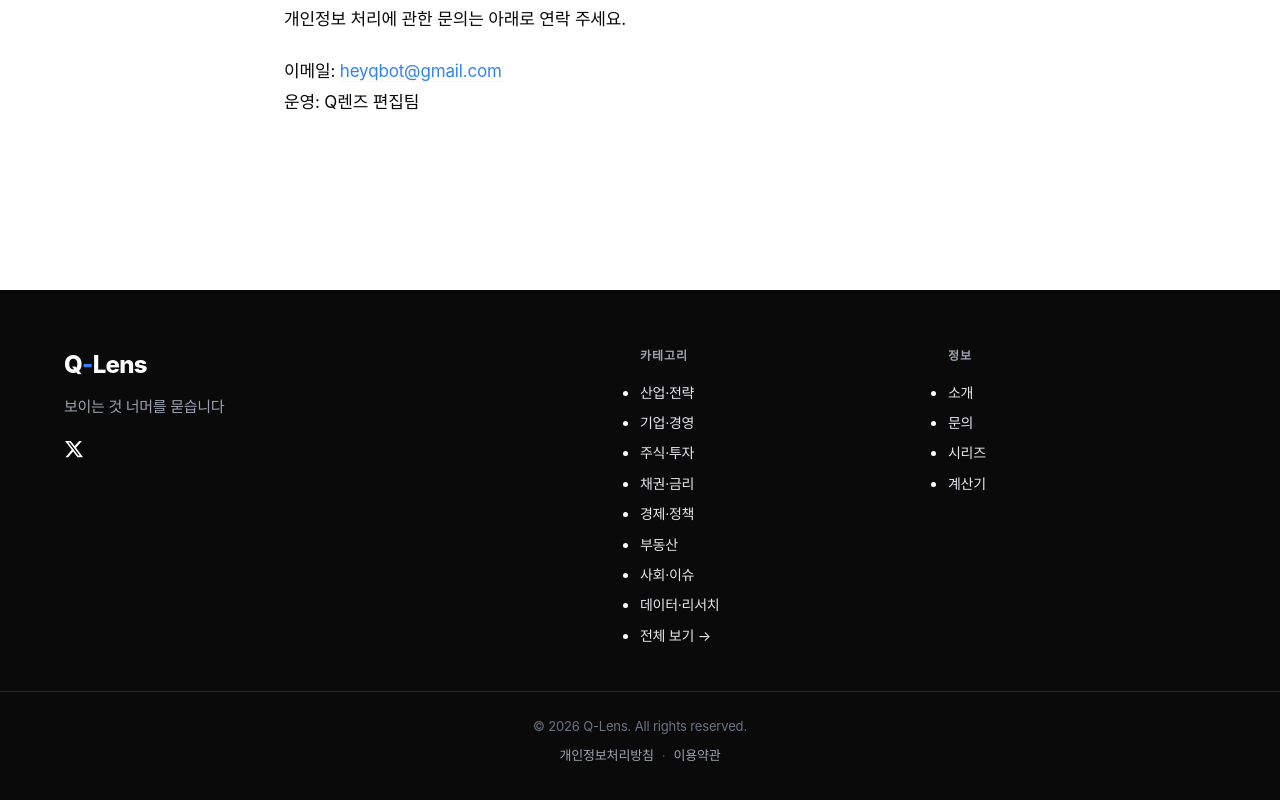
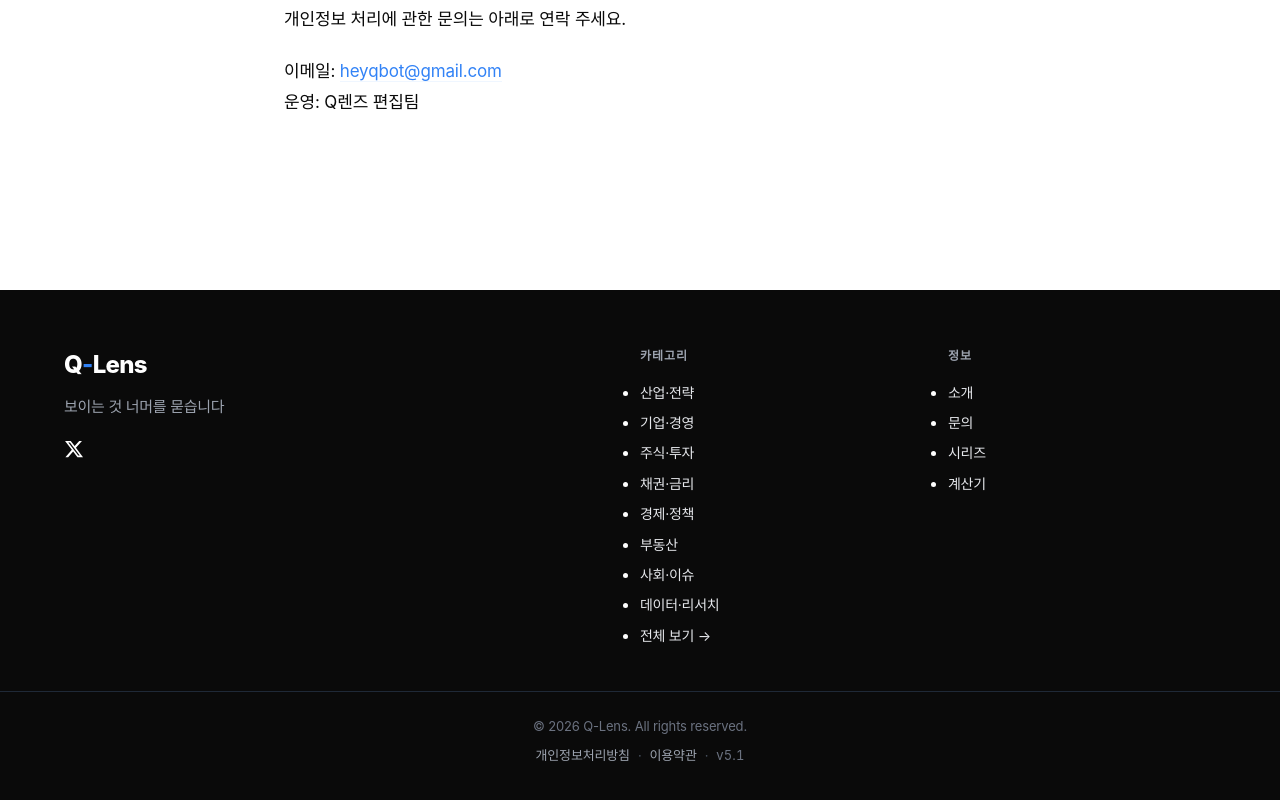
Before and after one commit to unitconnect-vp/q-bot-site, a plain HTML site: page privacy/index.html in a window 1280 px wide. Shown: the part 1620-2420 px from the top of the page. Drawn offline with Linux system fonts and the light colour scheme; a web font is replaced by a local one.

Commit message:
footer: add v5.1 version link

```diff
--- a/privacy/index.html
+++ b/privacy/index.html
@@ -131,6 +131,8 @@
         <a href="/privacy/">개인정보처리방침</a>
         <span>·</span>
         <a href="/terms/">이용약관</a>
+        <span>·</span>
+        <a href="https://github.com/unitconnect-vp/q-bot-site/blob/main/CHANGELOG.md" target="_blank" rel="noopener" class="footer-version">v5.1</a>
       </p>
     </div>
   </footer>
```
